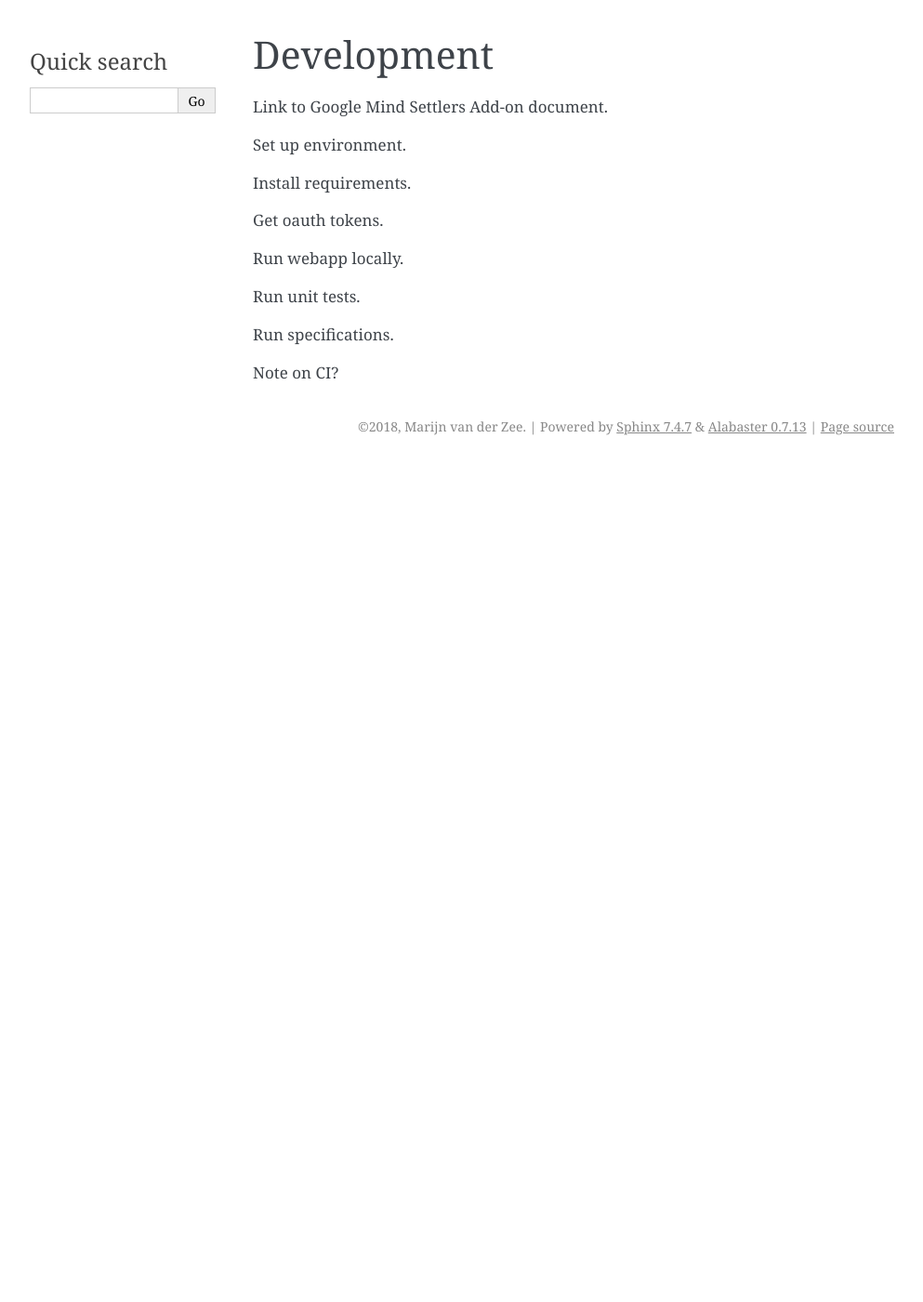
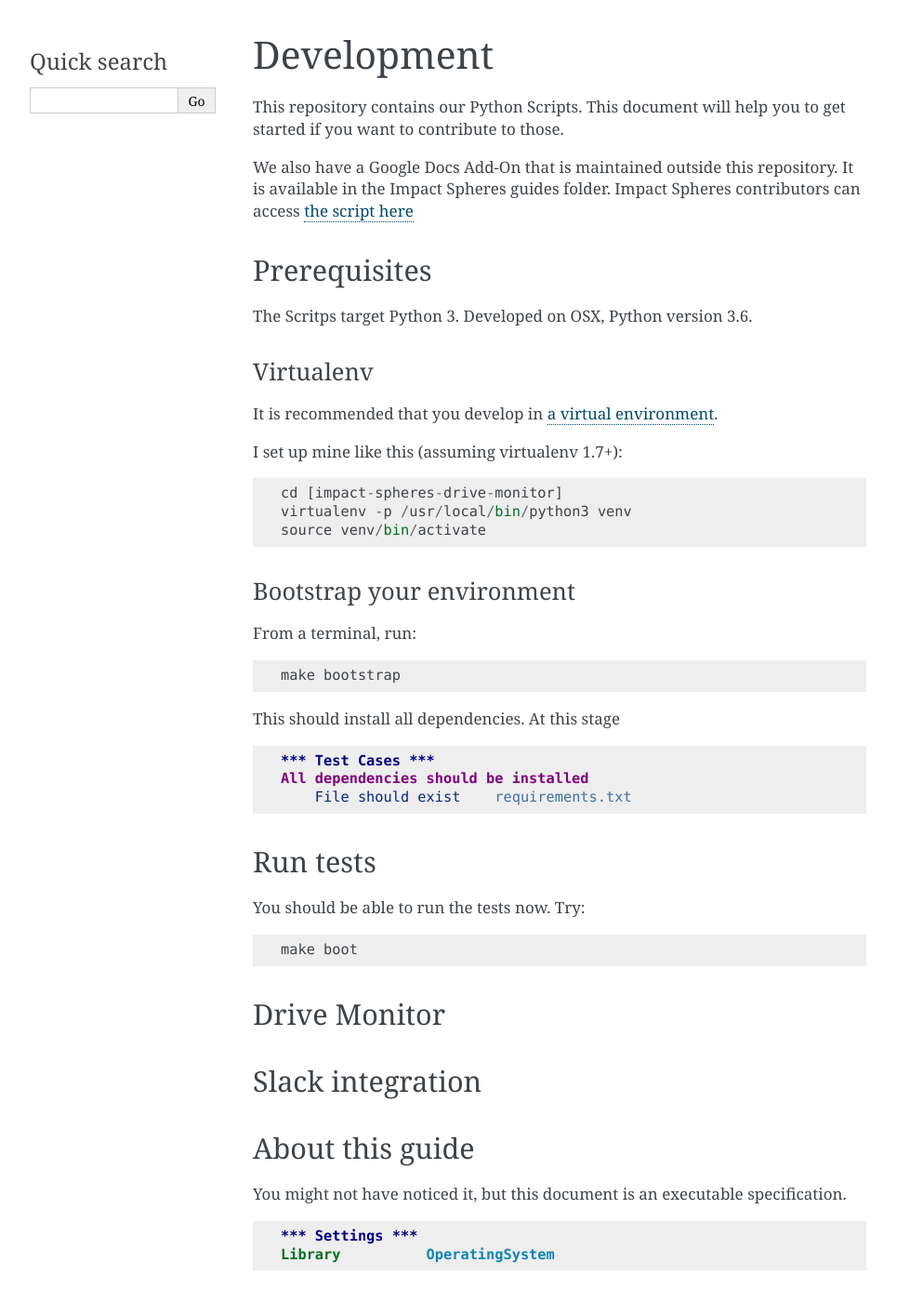
Before and after one commit to serra/impact-spheres-drive-monitor, a Sphinx documentation site: the page built from docs/development.rst, in a window 1280 px wide and 1400 px high. Shown: the whole window at 93% size, without its empty margins (148-1141 px from the left). Built offline with Sphinx 7.4.7, drawn with Linux system fonts in a browser that asks for light colours; some of the changed text lies outside the part shown.

Commit message:
Add first robotframework spec

```diff
--- a/docs/development.rst
+++ b/docs/development.rst
@@ -1,5 +1,101 @@
+===========
 Development
 ===========
+
+This repository contains our Python Scripts.
+This document will help you to get started if you want to contribute to those.
+
+We also have a Google Docs Add-On that is maintained outside this repository.
+It is available in the Impact Spheres guides folder.
+Impact Spheres contributors can access `the script here`__
+
+__ https://docs.google.com/document/d/1ISqiBCOewgPYycaId4vUCFuARObpr5eg9XNWb0_oCVQ/edit
+
+Prerequisites
+=============
+
+The Scritps target Python 3.
+Developed on OSX, Python version 3.6.
+
+Virtualenv
+----------
+
+It is recommended that you develop in `a virtual environment`__.
+
+__ http://docs.python-guide.org/en/latest/dev/virtualenvs/#lower-level-virtualenv
+
+I set up mine like this (assuming virtualenv 1.7+)::
+
+    cd [impact-spheres-drive-monitor]
+    virtualenv -p /usr/local/bin/python3 venv
+    source venv/bin/activate
+
+Bootstrap your environment
+--------------------------
+
+From a terminal, run::
+
+    make bootstrap
+
+This should install all dependencies. At this stage
+
+.. code:: robotframework
+
+    *** Test Cases ***
+    All dependencies should be installed
+        File should exist    requirements.txt
+
+Run tests
+=========
+
+You should be able to run the tests now. Try::
+
+    make boot
+
+
+
+Drive Monitor
+=============
+
+
+
+Slack integration
+=================
+
+
+
+
+
+
+About this guide
+================
+
+You might not have noticed it, but this document is an executable specification.
+
+.. code:: robotframework
+
+    *** Settings ***
+    Library          OperatingSystem
+
+
+To do
+=====
+
+
+
+Heroku toolbelt
+---------------
+
+The Python `webapp is hosted on Heroku`__
+It is recommended that you install the Heroku toolbelt,
+but this is not required.
+If you're not sure you need this, don't install it just yet.
+
+__ https://impact-spheres-drive-monitor.herokuapp.com/
+
+
+
+
 
 Link to Google Mind Settlers Add-on document.
 
```
Also changed, not shown: README.md (+0 -25 lines), 1 other file.
